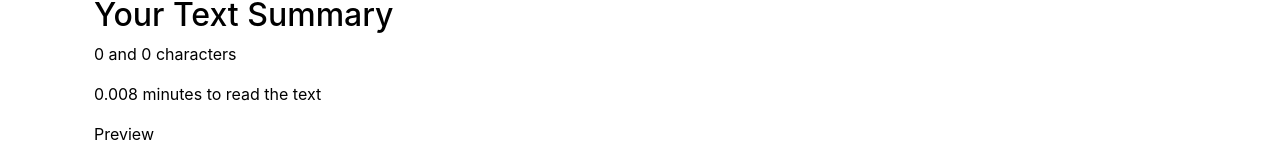
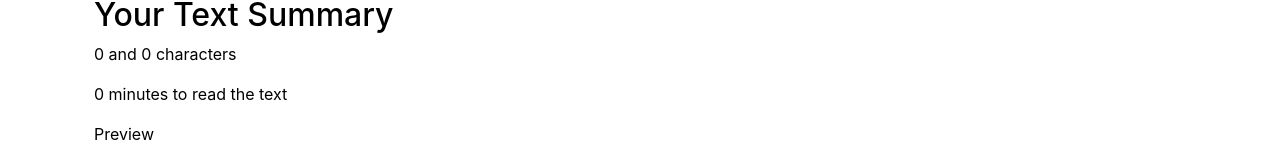
Before and after one commit to YuvRaj6392/TextUtils-Reactjs-Front-end-, a React (Create React App) app: page / in a window 1280 px wide. Shown: the part 444-609 px from the top of the page. Built offline with nearby package versions, Linux system fonts and the light colour scheme.

Commit message:
added changes

```diff
--- a/src/components/TextForm.js
+++ b/src/components/TextForm.js
@@ -44,7 +44,7 @@ export default function TextForm(props) {
     <div className='container my-5'  style={{color:props.mode==='dark'? 'white':'black'}}>
         <h2>Your Text Summary</h2>
         <p>{text.split(" ").length-1} and {text.length} characters</p>
-        <p>{0.008* text.split(" ").length } minutes to read the text </p>
+        <p>{0.008* text.split(" ").length - 0.008 } minutes to read the text </p>
         <p>Preview</p>
         <h2  >{text.length>0?text:'Enter your text to preview it here!'}</h2>
     </div>
```
